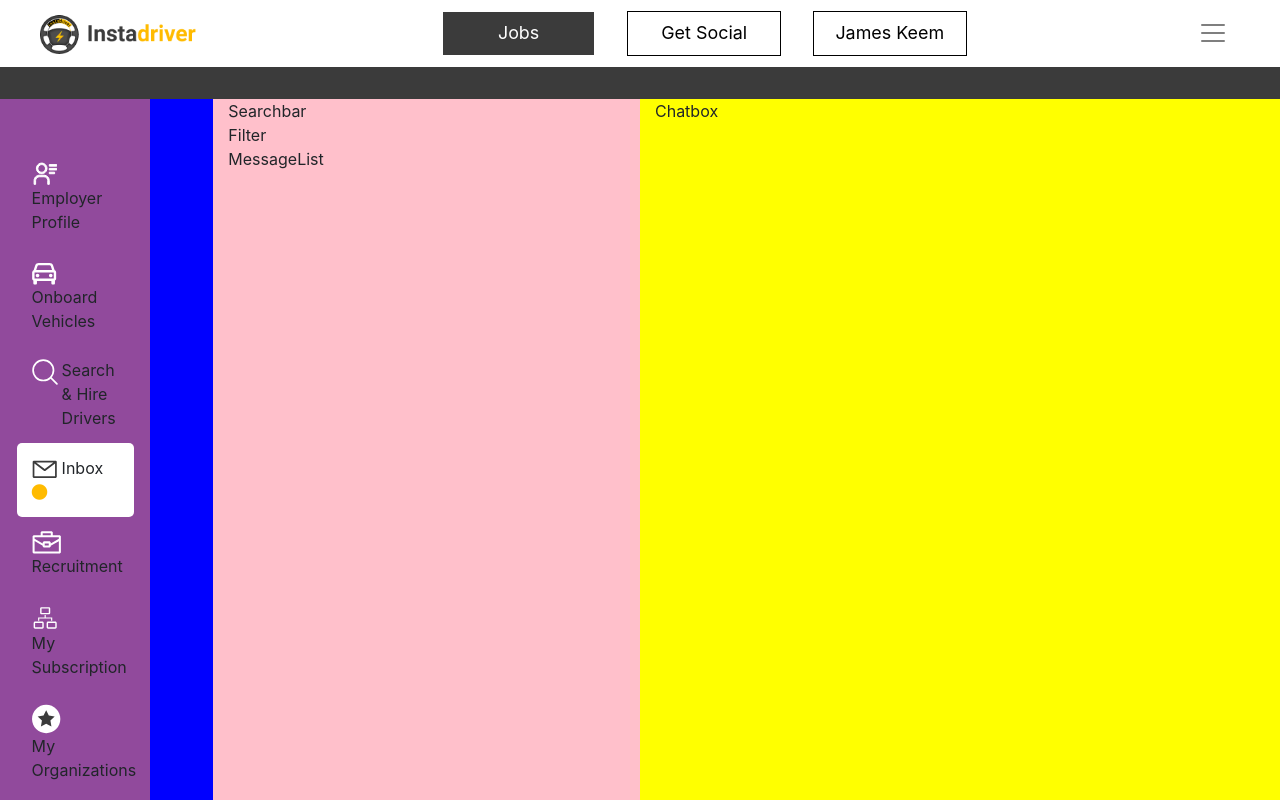
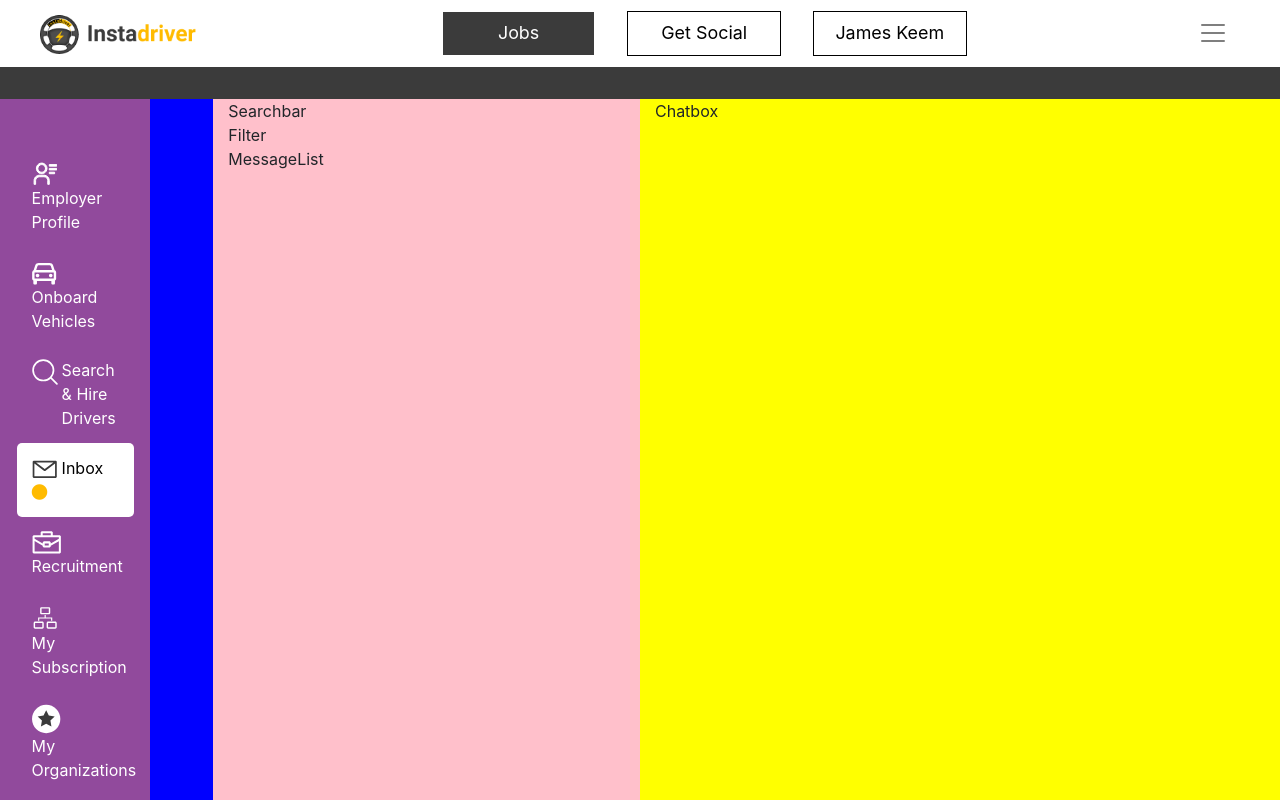
Before and after one commit to AbbyB97/FS_assignment, a React (Create React App) app: page / in a window 1280 px wide. Shown: the top 800 px of the page. Built offline with nearby package versions, Linux system fonts and the light colour scheme.

Commit message:
sidebar fontfix

```diff
--- a/src/App.scss
+++ b/src/App.scss
@@ -131,6 +131,7 @@ hr {
     // margin-top: 3px;
     // margin-left: 3px;
     // padding-top: 3px;
+    color: white;
     @include bp("phone") {
       font-size: small;
     }
--- a/src/components/Sidebar.js
+++ b/src/components/Sidebar.js
@@ -61,7 +61,7 @@ const Sidebar = () => {
             <InboxSvg fill="#3b3b3b"  />
           </Col>
           <Col>
-            <p className="my-auto">Inbox </p>
+            <p style={{color:"black"}} className="my-auto">Inbox </p>
           </Col>
           <Col>
             <i style={{ color: "#ffbb00" }} className="fas fa-circle"></i>
```
Also changed, not shown: 1 other file (tests, documents, lock files or other folders).
